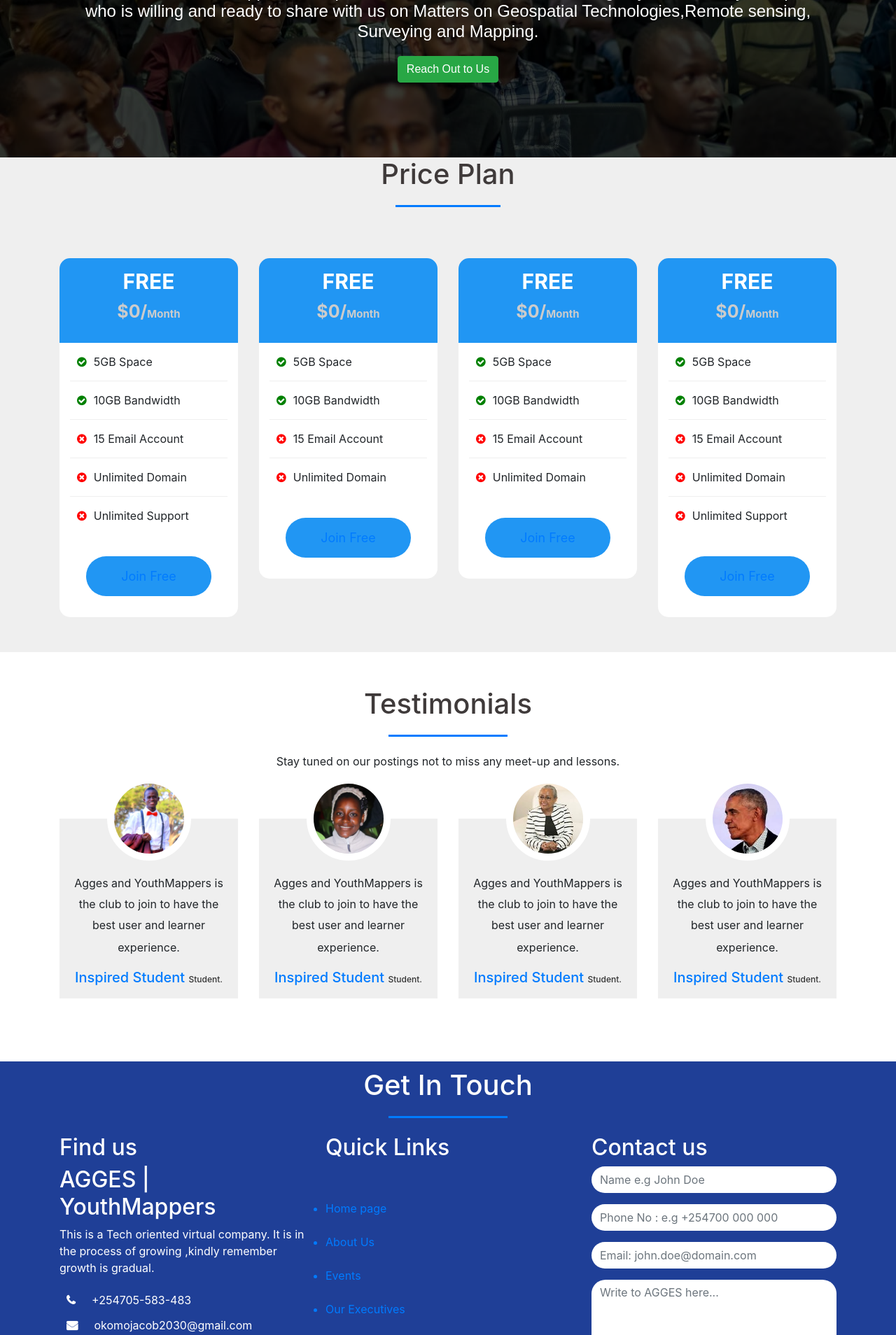
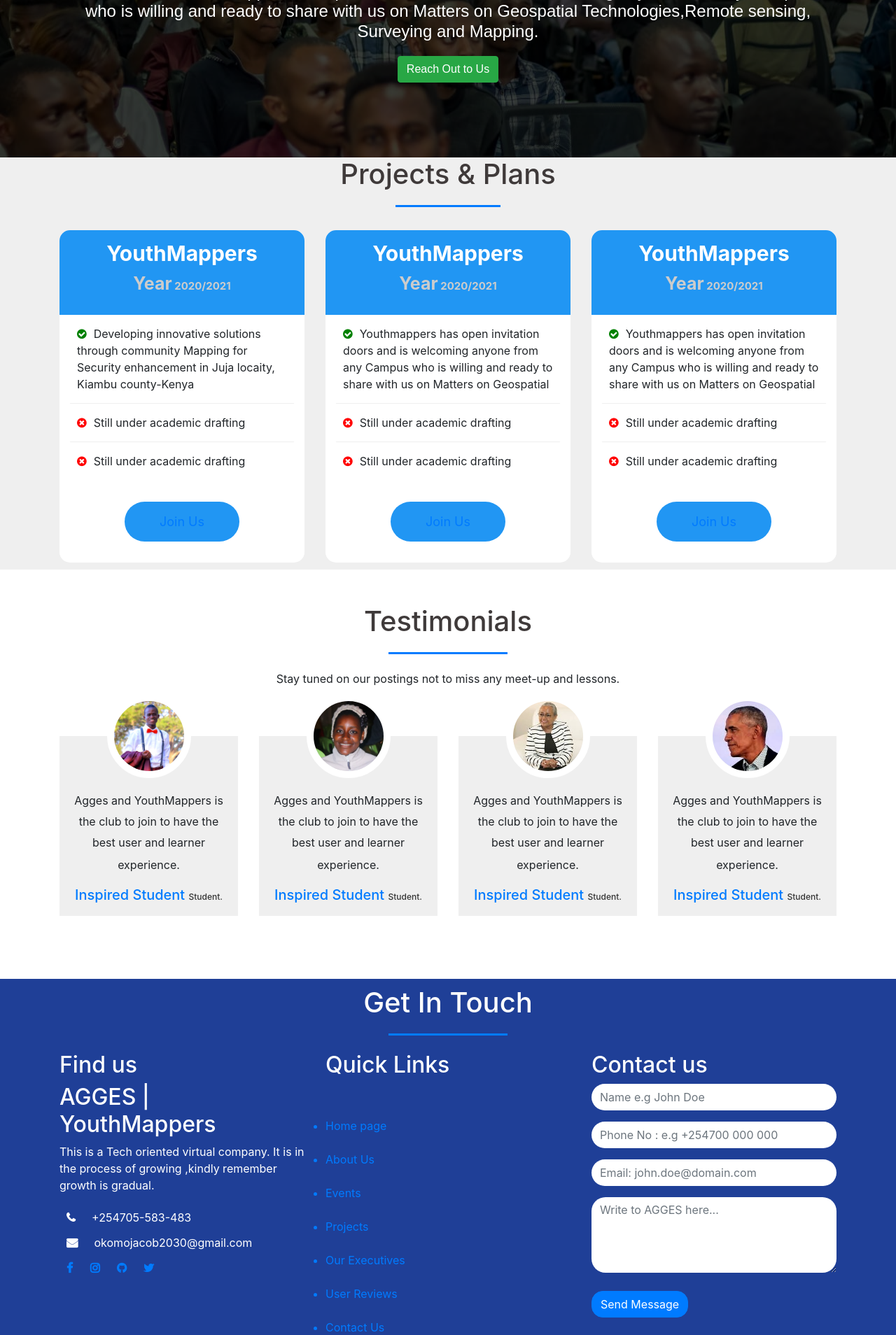
Before and after one commit to OkomoJacob/8d19d988d6f, a PHP site: page / in a window 1280 px wide. Shown: the part 2729-4637 px from the top of the page at 70% size. Run offline with PHP 8.4, Linux system fonts and the light colour scheme; some libraries are stand-ins or nearby versions.

Commit message:
Modified project section

```diff
--- a/css/style.css
+++ b/css/style.css
@@ -286,13 +286,13 @@
     margin: 20px auto 5px;
 }
 /* ------------ Learn With Us Section End------------*/
-/* ------------Price plans------------*/
-#price h1{
+/* ------------Projects and plans------------*/
+#project h1{
     text-align: center;
     color: #3f3a3a !important;
     padding-bottom: 10px;
 }
-#price h1::after{
+#project h1::after{
     content: '';
     background: #007bff;
     display: block;
@@ -300,11 +300,11 @@
     width: 150px;
     margin: 20px auto 5px;
 }
-#price{
+#project{
     padding: 40 0;
     background: #efefef;
 }
-.single-price{
+.single-project{
     border-radius: 15px;
     margin: 10px auto;
     display: inline;
@@ -313,10 +313,10 @@
     background-color: #fff;
     transition: 0.5s;
 }
-.single-price:hover{
+.single-project:hover{
     box-shadow: 0 2px 20px #333;
 }
-.price-head{
+.project-head{
     border-top-left-radius: 15px;
     border-top-right-radius: 15px;
     background-color: #2196f3;
@@ -326,31 +326,32 @@
     text-align: center;
     width: 100%;
 }
-.price-head h2{
+.project-head h2{
     color: #fff;
     font-size: 30px;
     font-weight: bold;
     margin-bottom: 5px;
     padding: 5px;
-    text-transform: uppercase;
+    /* text-transform: uppercase;
+     */
 }
-.price-head p{
+.project-head p{
     font-size: 25px;
     color: #ccc;
     font-weight: bold;
     line-height: 30px;
 }
-#price span{
+#project span{
     font-size: 15px;
 }
-/* -----Price content--- */
-.price-content{
+/* -----project content--- */
+.project-content{
     display: inline;
     float: left;
     width: 100%;
     padding: 0 15px;
 }
-.price-content ul li{
+.project-content ul li{
     border-bottom: 1px solid #efefef;
     padding: 15px 10px;
     list-style: none;
@@ -368,16 +369,16 @@
     margin-right: 10px;
     font-size: 20px;
 }
-/* -----Price content end--- */
-/* ------ Price button----- */
-.price-button{
+/* -----project content end--- */
+/* ------ project button----- */
+.project-button{
     display: inline;
     float: left;
     padding: 15px 15px 30px;
     text-align: center;
     width:100%;
 }
-.buy-btn{
+.join-btn{
     background-color: #2196f3;
     border-radius: 30px;
     display: inline-block;
@@ -385,7 +386,7 @@
     padding: 15px 50px;
     transition: 0.5s;
 }
-.buy-btn:hover{
+.join-btn:hover{
     border-color: 1px solid #fff;
     background-color: rgb(226, 158, 33);
 }
--- a/index.html
+++ b/index.html
@@ -290,93 +290,72 @@
     </div>
 </section>
 <!----------  Learn With Us ----------->
-<!----------Price Plan ------------->
-<section id="price">
+<!----------Projects ------------->
+<section id="project">
   <div class="container">
-    <h1>Price Plan</h1>
+    <h1>Projects & Plans</h1>
     <div class="row">
-      <div class="col-md-3">
-        <div class="single-price">
-          <div class="price-head">
-            <h2>Free</h2>
-            <p>$0/<span>Month</span></p>
+      <div class="col-md-4">
+        <div class="single-project">
+          <div class="project-head">
+            <h2>YouthMappers</h2>
+            <p>Year<span> 2020/2021</span></p>
           </div>
-          <div class="price-content">
+          <div class="project-content">
             <ul>
-              <li><i class="fa fa-check-circle"></i>5GB Space</li>
-              <li><i class="fa fa-check-circle"></i>10GB Bandwidth</li>
-              <li><i class="fa fa-times-circle"></i>15 Email Account</li>
-              <li><i class="fa fa-times-circle"></i>Unlimited Domain</li>
-              <li><i class="fa fa-times-circle"></i>Unlimited Support</li>
+              <li><i class="fa fa-check-circle"></i>Developing innovative solutions through community
+                Mapping for Security enhancement in Juja locaity, Kiambu county-Kenya</li>
+              <li><i class="fa fa-times-circle"></i>Still under academic drafting</li>
+              <li><i class="fa fa-times-circle"></i>Still under academic drafting</li>
             </ul>
           </div>
-          <div class="price-button">
-            <a class="buy-btn" href="#contact">Join Free</a>
+          <div class="project-button">
+            <a class="join-btn" href="#contact">Join Us</a>
           </div>
         </div>
       </div>
-      <div class="col-md-3">
-        <div class="single-price">
-          <div class="price-head">
-            <h2>Free</h2>
-            <p>$0/<span>Month</span></p>
+      <div class="col-md-4">
+        <div class="single-project">
+          <div class="project-head">
+            <h2>YouthMappers</h2>
+            <p>Year<span> 2020/2021</span></p>
           </div>
-          <div class="price-content">
+          <div class="project-content">
             <ul>
-              <li><i class="fa fa-check-circle"></i>5GB Space</li>
-              <li><i class="fa fa-check-circle"></i>10GB Bandwidth</li>
-              <li><i class="fa fa-times-circle"></i>15 Email Account</li>
-              <li><i class="fa fa-times-circle"></i>Unlimited Domain</li>
+              <li><i class="fa fa-check-circle"></i>Youthmappers has open invitation doors and is welcoming anyone from any Campus
+                who is willing and ready to share with us on Matters on Geospatial</li>
+              <li><i class="fa fa-times-circle"></i>Still under academic drafting</li>
+              <li><i class="fa fa-times-circle"></i>Still under academic drafting</li>
             </ul>
           </div>
-          <div class="price-button">
-            <a class="buy-btn" href="#">Join Free</a>
+          <div class="project-button">
+            <a class="join-btn" href="#contact">Join Us</a>
           </div>
         </div>
       </div>
-      <div class="col-md-3">
-        <div class="single-price">
-          <div class="price-head">
-            <h2>Free</h2>
-            <p>$0/<span>Month</span></p>
+      <div class="col-md-4">
+        <div class="single-project">
+          <div class="project-head">
+            <h2>YouthMappers</h2>
+            <p>Year<span> 2020/2021</span></p>
           </div>
-          <div class="price-content">
+          <div class="project-content">
             <ul>
-              <li><i class="fa fa-check-circle"></i>5GB Space</li>
-              <li><i class="fa fa-check-circle"></i>10GB Bandwidth</li>
-              <li><i class="fa fa-times-circle"></i>15 Email Account</li>
-              <li><i class="fa fa-times-circle"></i>Unlimited Domain</li>
+              <li><i class="fa fa-check-circle"></i>Youthmappers has open invitation doors and is welcoming anyone from any Campus
+                who is willing and ready to share with us on Matters on Geospatial</li>
+              <li><i class="fa fa-times-circle"></i>Still under academic drafting</li>
+              <li><i class="fa fa-times-circle"></i>Still under academic drafting</li>
             </ul>
           </div>
-          <div class="price-button">
-            <a class="buy-btn" href="#">Join Free</a>
-          </div>
-        </div>
-      </div>
-      <div class="col-md-3">
-        <div class="single-price">
-          <div class="price-head">
-            <h2>Free</h2>
-            <p>$0/<span>Month</span></p>
-          </div>
-          <div class="price-content">
-            <ul>
-              <li><i class="fa fa-check-circle"></i>5GB Space</li>
-              <li><i class="fa fa-check-circle"></i>10GB Bandwidth</li>
-              <li><i class="fa fa-times-circle"></i>15 Email Account</li>
-              <li><i class="fa fa-times-circle"></i>Unlimited Domain</li>
-              <li><i class="fa fa-times-circle"></i>Unlimited Support</li>
-            </ul>
-          </div>
-          <div class="price-button">
-            <a class="buy-btn" href="#contact">Join Free</a>
+          <div class="project-button">
+            <a class="join-btn" href="#contact">Join Us</a>
           </div>
         </div>
       </div>
     </div>
   </div>
 </section>
-<!----------Price Plan End------------->
+<!----------Projects End------------->
 <!----------Testimonials------------->
 
 <section id="testimonials">
@@ -420,7 +399,7 @@
     </div>
   </div>
 </section>
-<!----------Testimonials End------------->
+<!---------Testimonials End------------->
 <!----------Get in Touch------------->
 <section id="contact">
   <div class="container">
@@ -454,6 +433,7 @@
               <a href="#top"><li>Home page</li></a>
               <a href="#about"><li>About Us</li></a>
               <a href="#events"><li>Events</li></a>
+              <a href="#project"><li>Projects</li></a>
               <a href="#team"><li>Our Executives</li></a>
               <a href="#testimonials"><li>User Reviews</li></a>
               <a href="#contact"><li>Contact Us</li></a>
```
